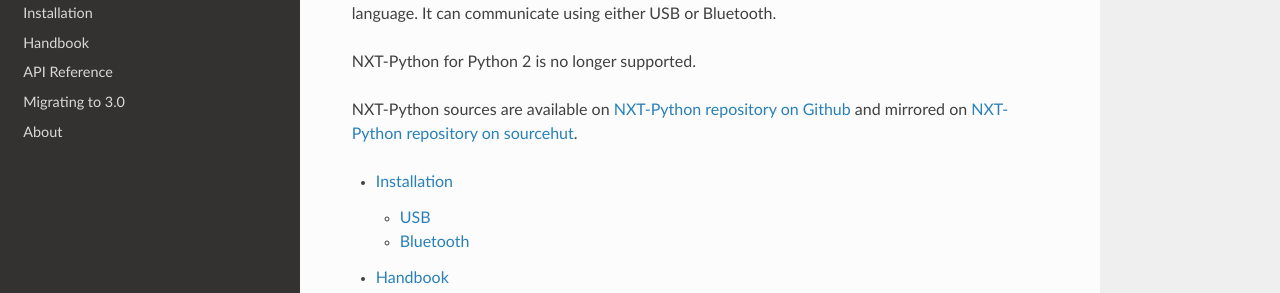
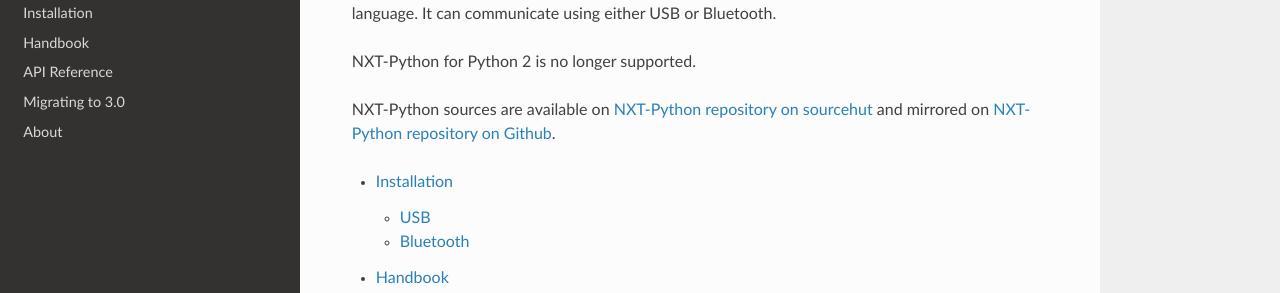
Before and after one commit to schodet/nxt-python, a Sphinx documentation site: the page built from docs/index.rst, in a window 1280 px wide and 1310 px high. Shown: the part 182-475 px from the top of the window. Built offline with Sphinx 7.4.7 and the Read the Docs theme 2.0.0, drawn with Linux system fonts in a browser that asks for light colours.

```diff
--- a/docs/index.rst
+++ b/docs/index.rst
@@ -6,11 +6,11 @@ programming language. It can communicate using either USB or Bluetooth.
 
 NXT-Python for Python 2 is no longer supported.
 
-NXT-Python sources are available on `NXT-Python repository on Github`_ and
-mirrored on `NXT-Python repository on sourcehut`_.
+NXT-Python sources are available on `NXT-Python repository on sourcehut`_ and
+mirrored on `NXT-Python repository on Github`_.
 
+.. _NXT-Python repository on sourcehut: https://sr.ht/~ni/nxt-python/
 .. _NXT-Python repository on Github: https://github.com/schodet/nxt-python
-.. _NXT-Python repository on sourcehut: https://sr.ht/~ni/nxt-python/
 
 .. toctree::
    :maxdepth: 2
--- a/pyproject.toml
+++ b/pyproject.toml
@@ -5,7 +5,9 @@ description = "LEGO Mindstorms NXT Control Package"
 authors = ["Nicolas Schodet <nico@ni.fr.eu.org>"]
 license = "GPL-3.0-or-later"
 readme = "README.md"
-homepage = "https://ni.srht.site/nxt-python/latest/"
+homepage = "https://sr.ht/~ni/nxt-python/"
+repository = "https://git.sr.ht/~ni/nxt-python"
+documentation = "https://ni.srht.site/nxt-python/latest/"
 packages = [{ include = "nxt" }]
 include = [
 	{ path = "logo.svg", format = "sdist" },
```
Also changed, not shown: README.md (+2 -2 lines), 1 other file.
